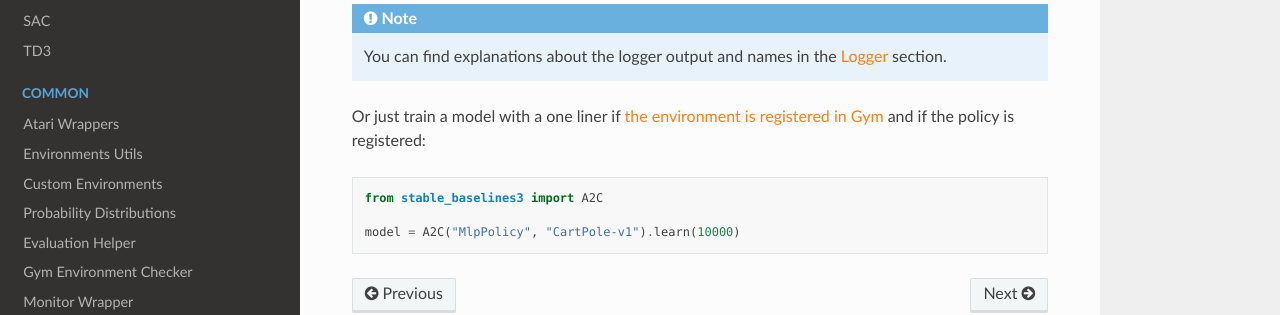
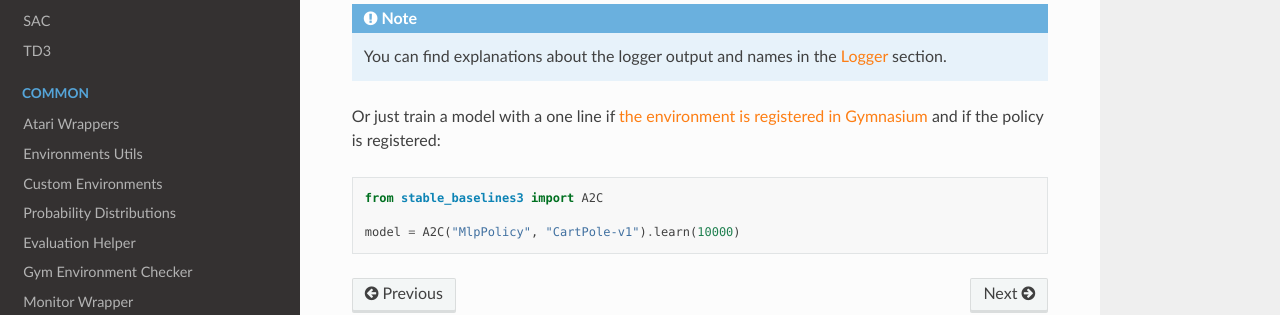
Before and after one commit to DLR-RM/stable-baselines3, a Sphinx documentation site: the page built from docs/guide/quickstart.rst, in a window 1280 px wide and 1192 px high. Shown: the part 750-1065 px from the top of the window. Built offline with Sphinx 7.4.7 and the Read the Docs theme 2.0.0, drawn with Linux system fonts in a browser that asks for light colours; pages that are not in the unit, such as notebooks, are missing from menus; the version number could not be read and is left out.

Commit message:
gym -> gymnasium

```diff
--- a/docs/guide/quickstart.rst
+++ b/docs/guide/quickstart.rst
@@ -40,8 +40,8 @@
 	You can find explanations about the logger output and names in the :ref:`Logger <logger>` section.
 
 
-Or just train a model with a one liner if
-`the environment is registered in Gym <https://github.com/openai/gym/wiki/Environments>`_ and if
+Or just train a model with a one line if
+`the environment is registered in Gymnasium <https://gymnasium.farama.org/tutorials/gymnasium_basics/environment_creation/#registering-envs>`_ and if
 the policy is registered:
 
 .. code-block:: python
--- a/setup.py
+++ b/setup.py
@@ -149,7 +149,7 @@
     url="https://github.com/DLR-RM/stable-baselines3",
     author_email="antonin.raffin@dlr.de",
     keywords="reinforcement-learning-algorithms reinforcement-learning machine-learning "
-    "gym openai stable baselines toolbox python data-science",
+    "gymnasium gym openai stable baselines toolbox python data-science",
     license="MIT",
     long_description=long_description,
     long_description_content_type="text/markdown",
```
Also changed, not shown: README.md (+1 -1 lines).
